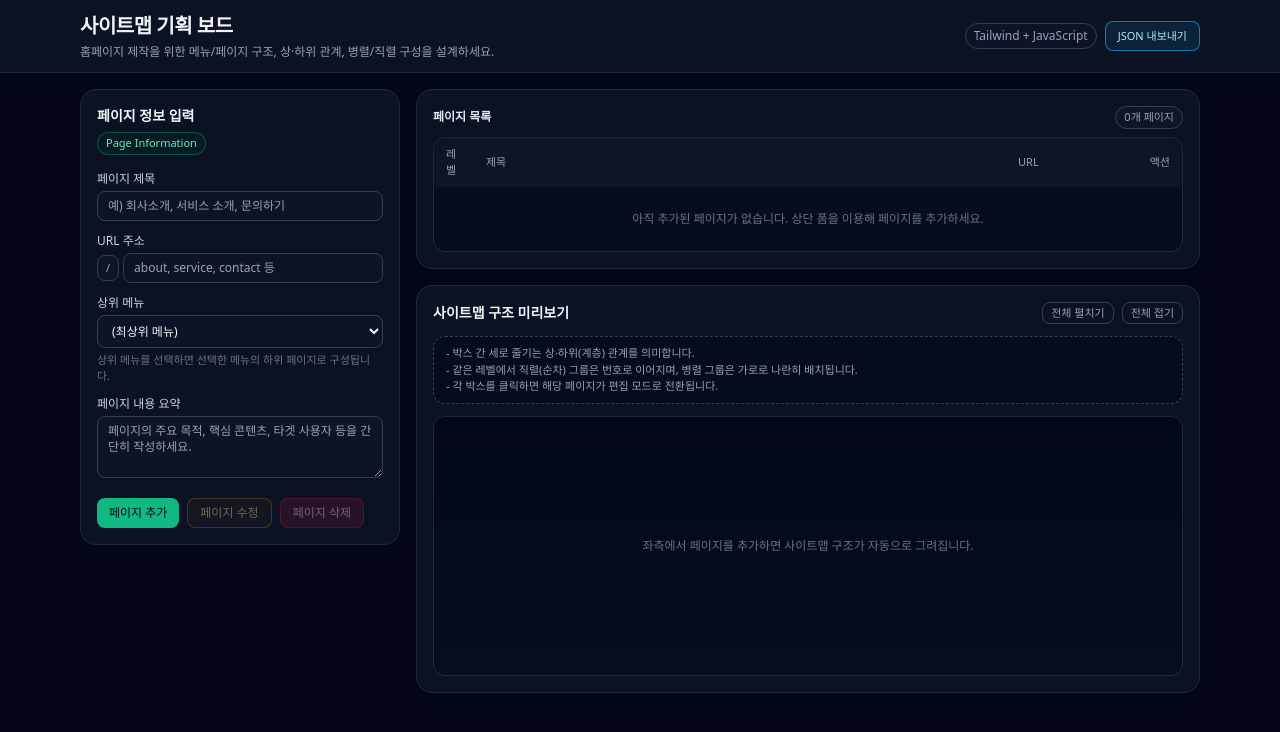
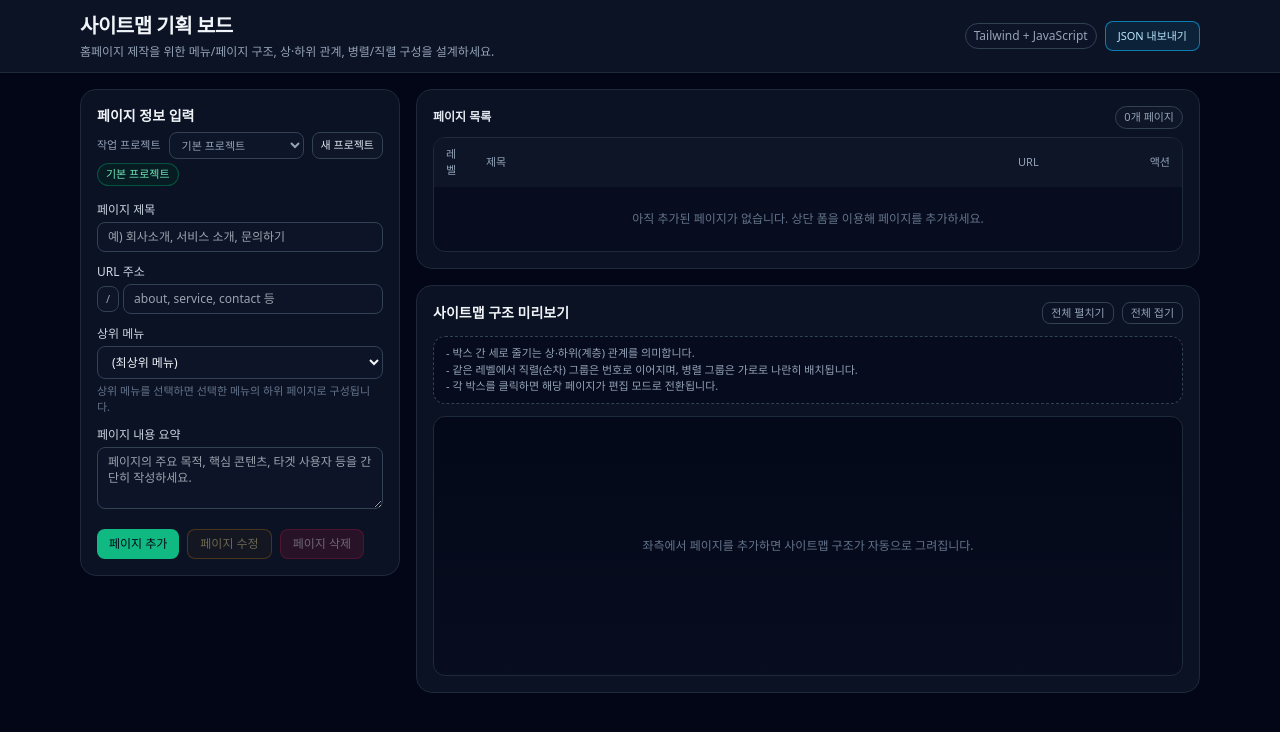
Before and after one commit to postpr0727-ship-it/sitemap-plan, a plain HTML site: page index.html in a window 1280 px wide. Drawn offline with nearby package versions, Linux system fonts and the light colour scheme.

Commit message:
index.html 내용 수정

```diff
--- a/index.html
+++ b/index.html
@@ -65,14 +65,38 @@
           >
             <!-- 입력 폼 -->
             <div class="flex flex-col gap-1.5">
+              <div class="flex items-center justify-between gap-2">
                 <h2 class="text-sm font-semibold text-slate-100">
                   페이지 정보 입력
                 </h2>
-              <div class="flex flex-wrap gap-1 text-[11px] text-slate-400">
+              </div>
+              <!-- 프로젝트 선택 -->
+              <div class="flex flex-col gap-1 text-[11px] text-slate-400">
+                <div class="flex items-center gap-2">
+                  <label for="project-select" class="whitespace-nowrap"
+                    >작업 프로젝트</label
+                  >
+                  <select
+                    id="project-select"
+                    class="flex-1 rounded-lg border border-slate-700 bg-slate-900/70 px-2 py-1 text-[11px] focus:outline-none focus:ring-2 focus:ring-emerald-500/60 focus:border-emerald-500/60"
+                  >
+                    <!-- JS에서 채움 -->
+                  </select>
+                  <button
+                    type="button"
+                    id="new-project-button"
+                    class="px-2 py-1 rounded-lg border border-slate-700 bg-slate-900/80 hover:bg-slate-800 text-[11px] text-slate-200"
+                  >
+                    새 프로젝트
+                  </button>
+                </div>
+                <div class="flex flex-wrap gap-1">
                   <span
                     class="px-2 py-0.5 rounded-full border border-emerald-700/60 bg-emerald-950/40 text-emerald-300"
-                  >Page Information</span
                   >
+                    <span id="current-project-label">기본 프로젝트</span>
+                  </span>
+                </div>
               </div>
             </div>
 
@@ -261,14 +285,21 @@
     </div>
 
     <script>
-      // 페이지 데이터 저장용 메모리
-      const pages = [];
+      // 프로젝트 & 페이지 데이터 저장용 메모리
+      const projects = [];
+      let currentProjectId = null;
+      let pages = []; // 항상 현재 프로젝트의 pages 배열을 가리키도록 사용
 
       const form = document.getElementById("page-form");
       const editingIdInput = document.getElementById("editing-id");
       const addButton = document.getElementById("add-button");
       const updateButton = document.getElementById("update-button");
       const deleteButton = document.getElementById("delete-button");
+      const projectSelect = document.getElementById("project-select");
+      const newProjectButton = document.getElementById("new-project-button");
+      const currentProjectLabel = document.getElementById(
+        "current-project-label"
+      );
       const parentSelect = document.getElementById("parent-id");
       const pageTableBody = document.getElementById("page-table-body");
       const pageCountBadge = document.getElementById("page-count");
@@ -280,6 +311,53 @@
       // 간단한 ID 생성
       const createId = () =>
         "p_" + Math.random().toString(36).substring(2, 9);
+
+      // 현재 프로젝트 가져오기
+      function getCurrentProject() {
+        return projects.find((p) => p.id === currentProjectId) || null;
+      }
+
+      // 프로젝트 선택 UI 갱신
+      function refreshProjectSelect() {
+        projectSelect.innerHTML = "";
+        projects.forEach((p) => {
+          const option = document.createElement("option");
+          option.value = p.id;
+          const count = p.pages.length;
+          option.textContent = `${p.name}${
+            count ? ` (${count} 페이지)` : ""
+          }`;
+          projectSelect.appendChild(option);
+        });
+        if (currentProjectId) {
+          projectSelect.value = currentProjectId;
+        }
+        const current = getCurrentProject();
+        if (current) {
+          currentProjectLabel.textContent = current.name;
+        }
+      }
+
+      // 프로젝트 생성
+      function createProject(name) {
+        const id = "proj_" + Math.random().toString(36).substring(2, 9);
+        const project = { id, name, pages: [] };
+        projects.push(project);
+        return project;
+      }
+
+      // 프로젝트 전환
+      function setCurrentProject(id) {
+        const project = projects.find((p) => p.id === id);
+        if (!project) return;
+        currentProjectId = id;
+        pages = project.pages;
+        resetForm();
+        refreshProjectSelect();
+        refreshParentOptions();
+        renderTable();
+        renderSitemap();
+      }
 
       // 폼에서 값 가져오기
       function getFormData() {
@@ -844,14 +922,35 @@
         deletePage(editingId);
       });
 
+      // 프로젝트 선택 변경
+      projectSelect.addEventListener("change", () => {
+        const targetId = projectSelect.value;
+        if (targetId && targetId !== currentProjectId) {
+          setCurrentProject(targetId);
+        }
+      });
+
+      // 새 프로젝트 생성
+      newProjectButton.addEventListener("click", () => {
+        let name = prompt("새 프로젝트 이름을 입력하세요.", "새 프로젝트");
+        if (name === null) return; // 취소
+        name = name.trim();
+        if (!name) {
+          name = `프로젝트 ${projects.length + 1}`;
+        }
+        const project = createProject(name);
+        setCurrentProject(project.id);
+      });
+
       expandAllBtn.addEventListener("click", expandAll);
       collapseAllBtn.addEventListener("click", collapseAll);
       exportJsonBtn.addEventListener("click", exportJson);
 
-      // 초기 렌더
-      refreshParentOptions();
-      renderTable();
-      renderSitemap();
+      // 초기 프로젝트 생성 및 렌더
+      (function initProjects() {
+        const defaultProject = createProject("기본 프로젝트");
+        setCurrentProject(defaultProject.id);
+      })();
     </script>
   </body>
 </html>
```
Lines whose indentation alone changed are shown as unchanged.
